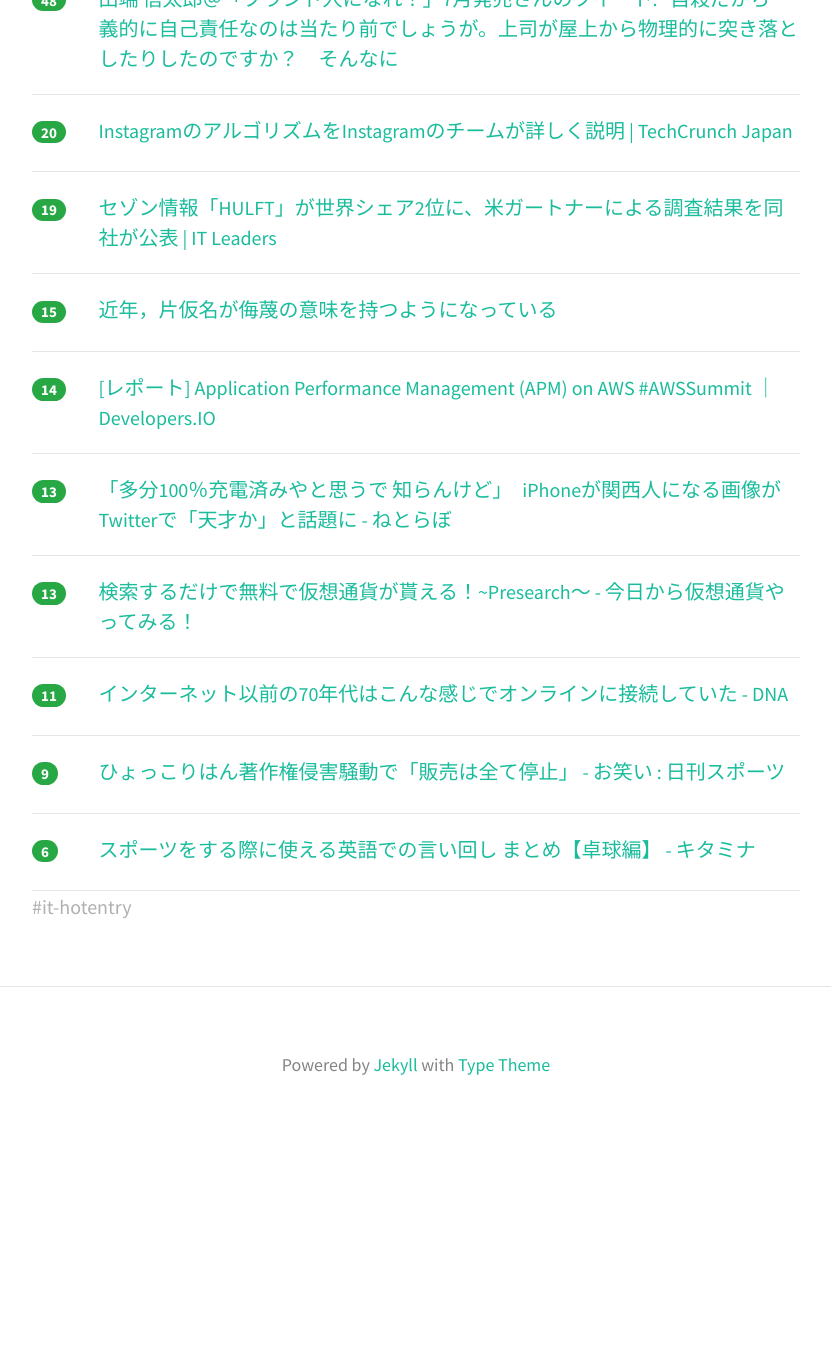
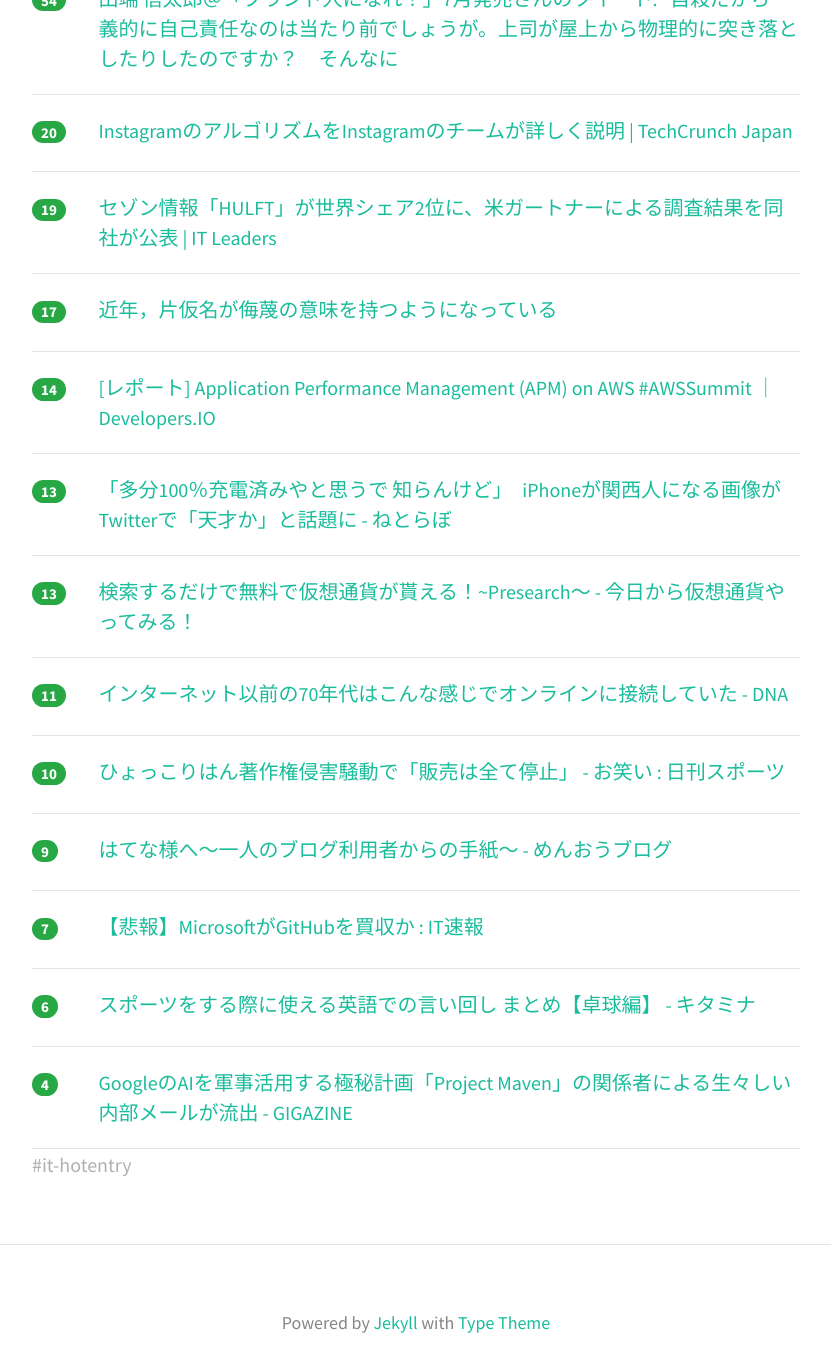
Before and after one commit to yatta47/hatena-matome-site, a Jekyll site: the page built from _posts/2018-06-03-hatena.md, in a window 1280 px wide and 1400 px high, scrolled down 489 px. Shown: the top 1372 px of the window, without its empty margins (224-1055 px from the left). Built offline with Jekyll 4.4.1, drawn with Linux system fonts in a browser that asks for light colours; nearby versions of some CDN libraries; before the commit the page ends 1631 px from its top, so only the background shows below that; some of the changed text lies outside the part shown.

Commit message:
Updated 2018-06-03

```diff
--- a/_posts/2018-06-03-hatena.md
+++ b/_posts/2018-06-03-hatena.md
@@ -1,18 +1,18 @@
 ---
 layout: post
 title:  "2018-06-03 はてぶIT"
-date:   2018-06-03 05:01:17
+date:   2018-06-03 06:01:30
 tags: [it-hotentry]
 ---
-11 件のデータあり
+14 件のデータあり
 
 <hr><div class="row">
-<div class="col-1"><span class="badge badge-pill badge-success h2">94</span></div>
+<div class="col-1"><span class="badge badge-pill badge-success h2">95</span></div>
 <div class="col-11"><a href='http://jp.techcrunch.com/2018/06/02/2018-06-01-google-quits-selling-tablets/' target='_blank'>Googleがタブレットから撤退 | TechCrunch Japan</a></div>
 </div>
 <hr>
 <div class="row">
-<div class="col-1"><span class="badge badge-pill badge-success h2">48</span></div>
+<div class="col-1"><span class="badge badge-pill badge-success h2">54</span></div>
 <div class="col-11"><a href='http://twitter.com/tabbata/status/1002900777000566784' target='_blank'>田端 信太郎＠「ブランド人になれ！」7月発売さんのツイート: "自殺だから一義的に自己責任なのは当たり前でしょうが。上司が屋上から物理的に突き落としたりしたのですか？　そんなに</a></div>
 </div>
 <hr>
@@ -27,7 +27,7 @@ tags: [it-hotentry]
 </div>
 <hr>
 <div class="row">
-<div class="col-1"><span class="badge badge-pill badge-success h2">15</span></div>
+<div class="col-1"><span class="badge badge-pill badge-success h2">17</span></div>
 <div class="col-11"><a href='https://anond.hatelabo.jp/20180603010115' target='_blank'>近年，片仮名が侮蔑の意味を持つようになっている</a></div>
 </div>
 <hr>
@@ -52,8 +52,18 @@ tags: [it-hotentry]
 </div>
 <hr>
 <div class="row">
+<div class="col-1"><span class="badge badge-pill badge-success h2">10</span></div>
+<div class="col-11"><a href='https://www.nikkansports.com/entertainment/news/201806020000357.html' target='_blank'>ひょっこりはん著作権侵害騒動で「販売は全て停止」 - お笑い : 日刊スポーツ</a></div>
+</div>
+<hr>
+<div class="row">
 <div class="col-1"><span class="badge badge-pill badge-success h2">9</span></div>
-<div class="col-11"><a href='https://www.nikkansports.com/entertainment/news/201806020000357.html' target='_blank'>ひょっこりはん著作権侵害騒動で「販売は全て停止」 - お笑い : 日刊スポーツ</a></div>
+<div class="col-11"><a href='http://www.zinseitanosiku.com/entry/2018/06/02/190000' target='_blank'>はてな様へ～一人のブログ利用者からの手紙～ - めんおうブログ</a></div>
+</div>
+<hr>
+<div class="row">
+<div class="col-1"><span class="badge badge-pill badge-success h2">7</span></div>
+<div class="col-11"><a href='http://blog.livedoor.jp/itsoku/archives/53592725.html' target='_blank'>【悲報】MicrosoftがGitHubを買収か : IT速報</a></div>
 </div>
 <hr>
 <div class="row">
@@ -61,3 +71,8 @@ tags: [it-hotentry]
 <div class="col-11"><a href='http://www.nisiesho.work/entry/2018/06/02/190938' target='_blank'>スポーツをする際に使える英語での言い回し まとめ【卓球編】 - キタミナ</a></div>
 </div>
 <hr>
+<div class="row">
+<div class="col-1"><span class="badge badge-pill badge-success h2">4</span></div>
+<div class="col-11"><a href='https://gigazine.net/news/20180602-google-project-maven-mail-leaked/' target='_blank'>GoogleのAIを軍事活用する極秘計画「Project Maven」の関係者による生々しい内部メールが流出 - GIGAZINE</a></div>
+</div>
+<hr>
```
